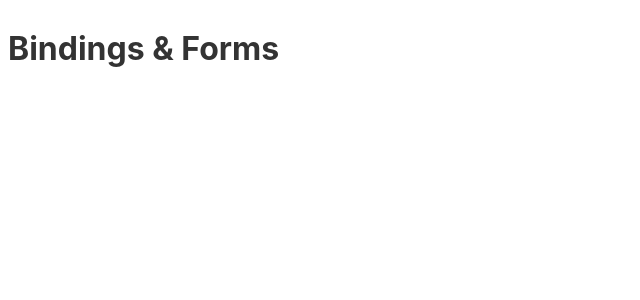
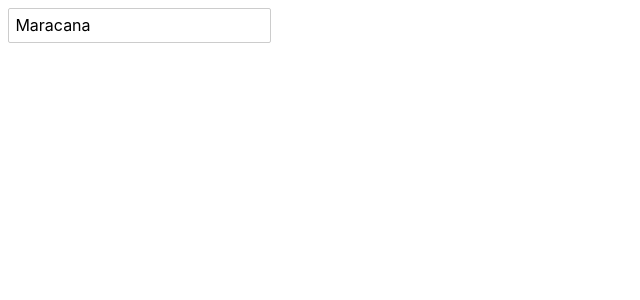
Before and after one commit to psyhedeliq/svelte-bindings-forms, a Svelte app: page / in a window 1280 px wide. Shown: the top 300 px of the page, without its empty margins (0-640 px from the left). Built offline with nearby package versions, Linux system fonts and the light colour scheme.

Commit message:
two-way binding

```diff
--- a/src/App.svelte
+++ b/src/App.svelte
@@ -1,5 +1,12 @@
 <script>
+  let val = "Maracana";
 
+  $: console.log(val);
+
+  const setValue = event => {
+    val = event.target.value;
+  };
 </script>
 
-<h1>Bindings & Forms</h1>
+<!-- <input type="text" value={val} on:input={setValue} /> -->
+<input type="text" bind:value={val} />
```
Also changed, not shown: 1 other file (tests, documents, lock files or other folders).
